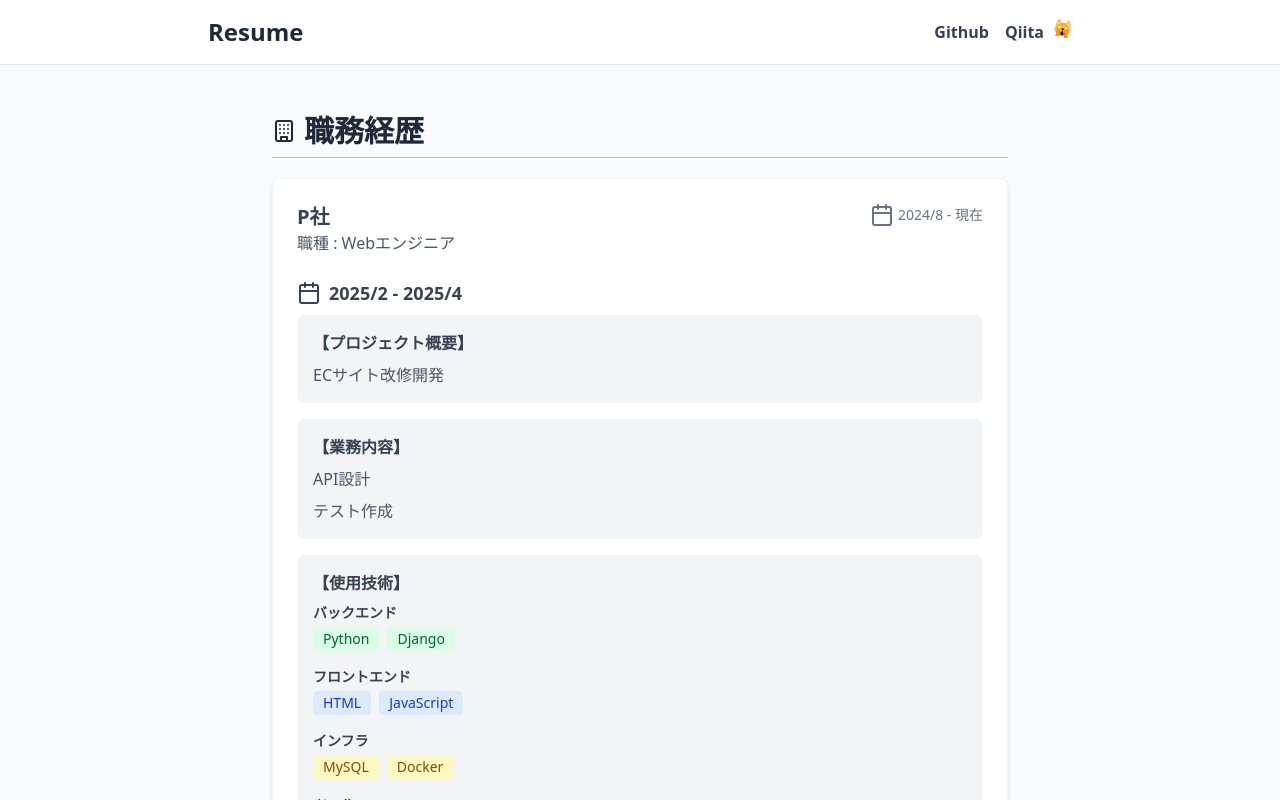
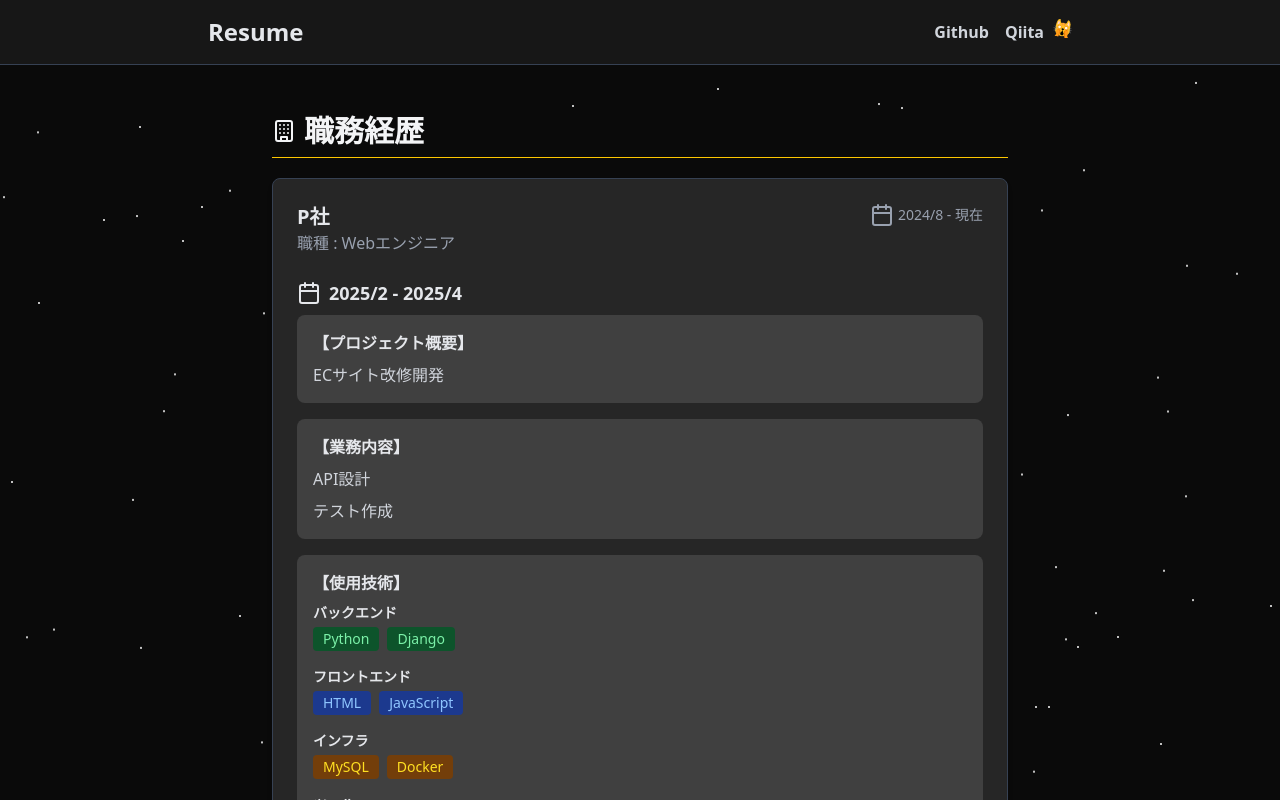
Before and after one commit to setodeve/Resume-Website, a Next.js app: page / in a window 1280 px wide. Shown: the top 800 px of the page. Built offline with nearby package versions, Linux system fonts and the light colour scheme.

Commit message:
feat: add starry background animation and update styles for better readability

```diff
--- a/src/app/globals.css
+++ b/src/app/globals.css
@@ -21,3 +21,39 @@
     --foreground: #ededed;
   }
 }
+
+/* ダークモード固定(これをはずすと、ダークモード固定が解除される) */
+@custom-variant dark (&:where(.dark, .dark *));
+
+/* 宇宙の背景アニメーション */
+body {
+  background-color: #0a0a0a;
+}
+
+.starry-background {
+  position: fixed;
+  top: 0;
+  left: 0;
+  width: 100%;
+  height: 100%;
+  z-index: -1;
+}
+
+/* 白い点のアニメーション */
+.stars {
+  width: 2px;
+  height: 2px;
+  background: white;
+  border-radius: 50%;
+  position: absolute;
+  animation: float 5s ease-in-out infinite;
+}
+
+@keyframes float {
+  0%, 100% {
+    transform: translateY(0);
+  }
+  50% {
+    transform: translateY(-20px);
+  }
+}
--- a/src/app/page.tsx
+++ b/src/app/page.tsx
@@ -4,6 +4,7 @@ import Head from 'next/head';
 import Header from '../components/Header';
 import About from '../components/About';
 import Projects from '../components/Project';
+import StarryBackground from '../components/StarryBackground';
 
 export default function Home() {
   return (
@@ -12,12 +13,13 @@ export default function Home() {
         <title>Home</title>
       </Head>
       <div className="dark font-sans">
-        <div className="min-h-screen bg-gray-50 dark:bg-neutral-900 text-gray-800 dark:text-gray-300">
+        <StarryBackground />
+        <div className="min-h-screen text-gray-800 dark:text-gray-300">
           <Header />
           <main className="mx-auto max-w-3xl p-4 selection:bg-black text-gray-500 dark:text-gray-300">
             <div className="space-y-16">
-              <About/>
-              <Projects/>
+              <About />
+              <Projects />
             </div>
           </main>
         </div>
--- a/src/components/About.tsx
+++ b/src/components/About.tsx
@@ -85,13 +85,13 @@ export default function About() {
       <Head>
         <title>Resume</title>
       </Head>
-      <section className="text-gray-600 dark:text-gray-200 py-8">
+      <section className="text-gray-200 py-8">
         <motion.div
           initial={{ opacity: 0, y: 0 }}
           animate={{ opacity: 1, y: 0 }}
           transition={{ duration: 0.5 }}
         >
-            <h2 className="flex items-center text-3xl font-bold mb-2 text-gray-800 dark:text-gray-100">
+            <h2 className="flex items-center text-3xl font-bold mb-2 text-gray-100">
               <Building className="mr-2" />
               職務経歴
             </h2>
--- a/src/components/Project.tsx
+++ b/src/components/Project.tsx
@@ -77,7 +77,7 @@ export default function Projects() {
           animate={{ opacity: 1, y: 0 }}
           transition={{ duration: 0.5 }}
         >
-          <h2 className="flex items-center text-3xl font-bold mb-2 text-gray-800 dark:text-gray-100">
+          <h2 className="flex items-center text-3xl font-bold mb-2 text-gray-100">
             <File className="mr-2" />
             プロジェクト
           </h2>
--- /dev/null
+++ b/src/components/StarryBackground.tsx
@@ -0,0 +1,37 @@
+import { useEffect, useState } from 'react';
+
+const StarryBackground = () => {
+  type Star = {
+    top: string;
+    left: string;
+    animationDelay: string;
+  };
+  const [stars, setStars] = useState<Star[]>([]);
+
+  useEffect(() => {
+    const generatedStars = [...Array(100)].map(() => ({
+      top: `${Math.random() * 100}vh`,
+      left: `${Math.random() * 100}vw`,
+      animationDelay: `${Math.random() * 10}s`,
+    }));
+    setStars(generatedStars);
+  }, []);
+
+  return (
+    <div className="starry-background">
+      {stars.map((star, i) => (
+        <div
+          key={i}
+          className="stars"
+          style={{
+            top: star.top,
+            left: star.left,
+            animationDelay: star.animationDelay,
+          }}
+        ></div>
+      ))}
+    </div>
+  );
+};
+
+export default StarryBackground;
```
